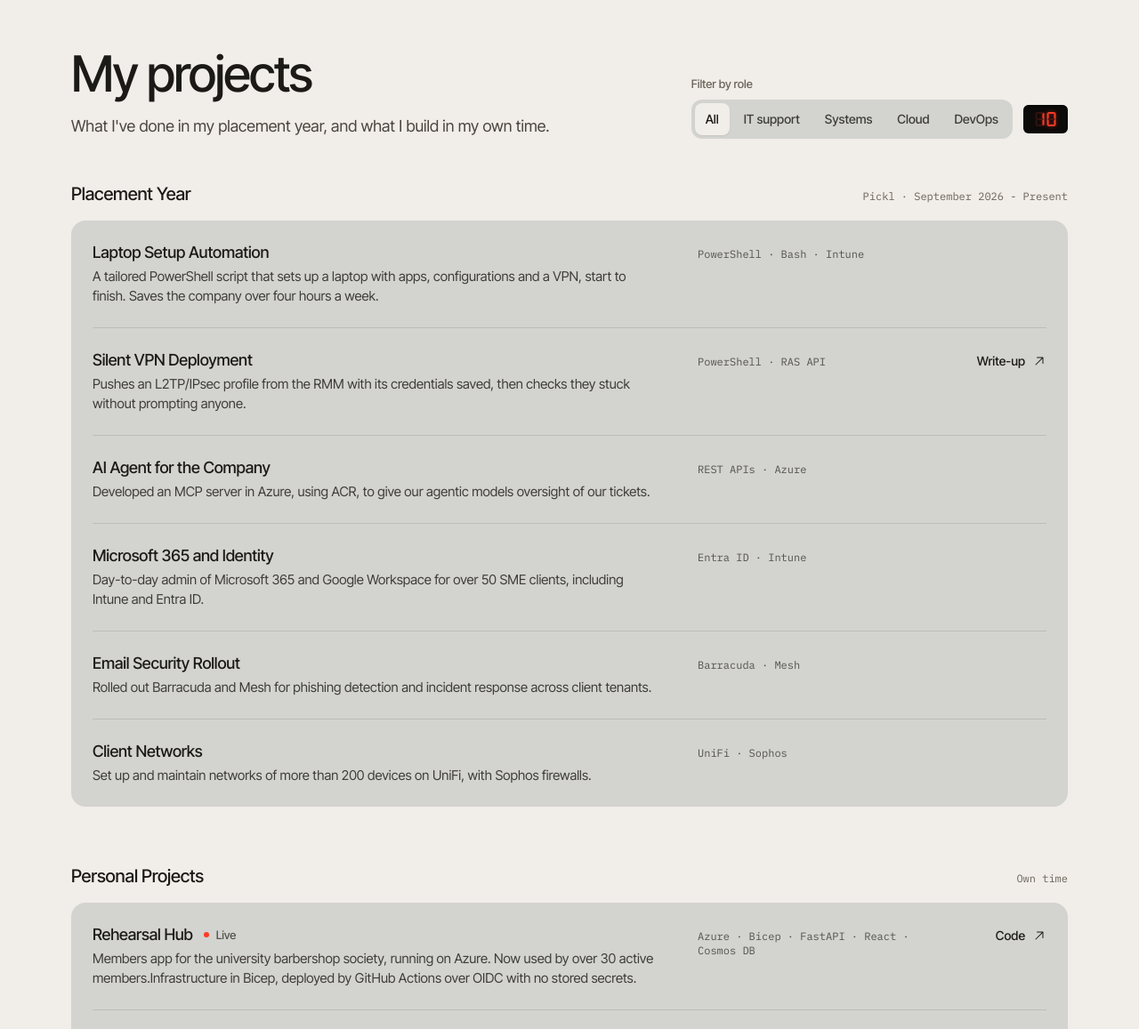
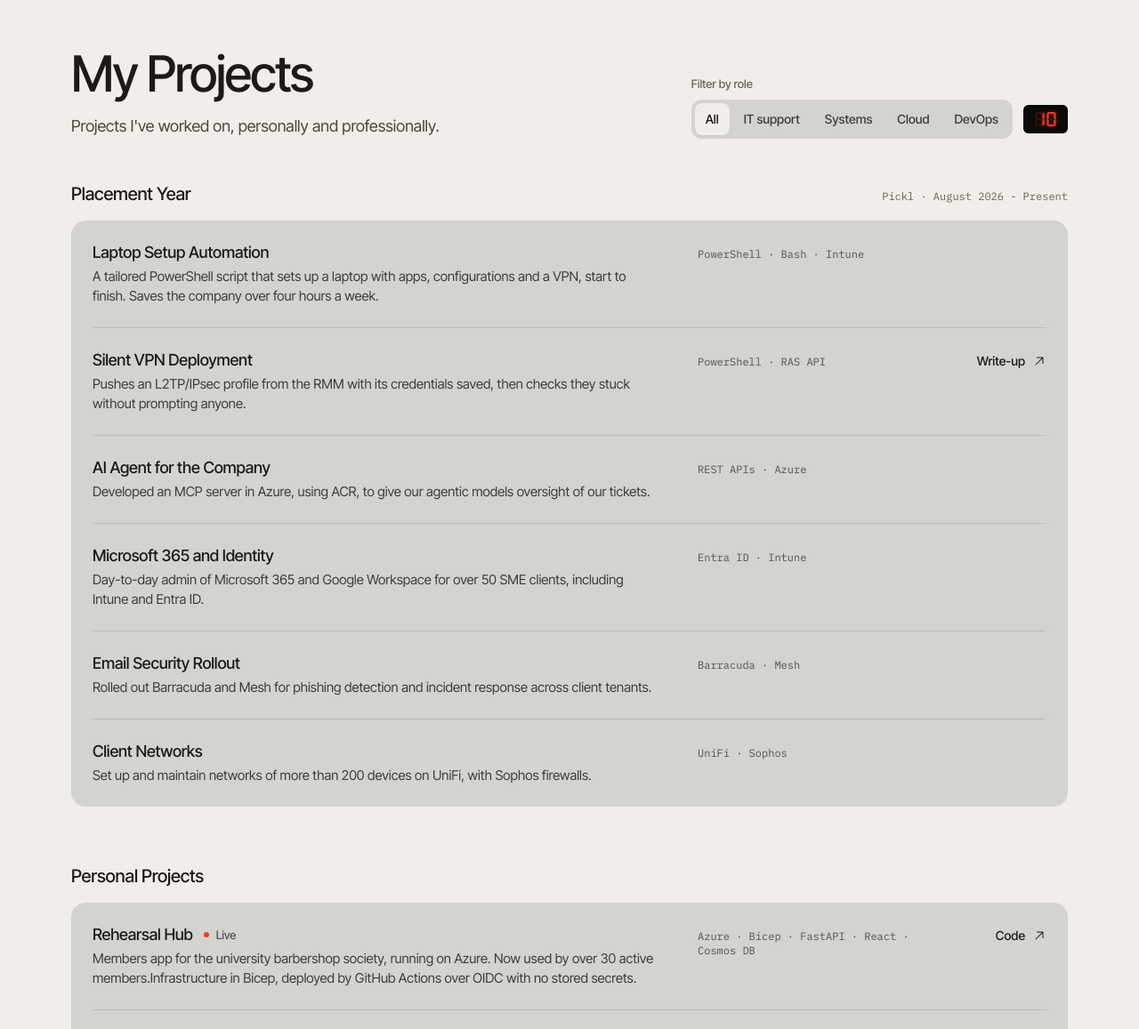
Before and after one commit to ajacobs06/portfolio, a plain HTML site: page site/index.html in a window 1280 px wide. Shown: the part 859-2016 px from the top of the page at 89% size. Drawn offline with Linux system fonts and the light colour scheme; no server answers.

Commit message:
Update projects section copy and placement start date
Co-Authored-By: Claude Opus 5.5 <noreply@anthropic.com>

```diff
--- a/site/index.html
+++ b/site/index.html
@@ -65,8 +65,8 @@
   <section class="section wrap" id="work" data-section="work" aria-labelledby="work-title">
     <div class="section__head">
       <div>
-        <h2 class="h2" id="work-title">My projects</h2>
-        <p class="lede">What I've done in my placement year, and what I build in my own time.</p>
+        <h2 class="h2" id="work-title">My Projects</h2>
+        <p class="lede">Projects I've worked on, personally and professionally.</p>
       </div>
       <div class="filter" role="group" aria-label="Filter projects by role">
         <span class="lab">Filter by role</span>
@@ -84,7 +84,7 @@
     </div>
 
     <div class="group">
-      <div class="group__head"><h3 class="h3">Placement Year</h3><span class="meta">Pickl · September 2026 - Present</span></div>
+      <div class="group__head"><h3 class="h3">Placement Year</h3><span class="meta">Pickl · August 2026 - Present</span></div>
       <ul class="panel rows">
         <li class="row" data-roles="it systems">
           <div class="row__main"><h4 class="row__title">Laptop Setup Automation</h4><p class="row__desc">A tailored PowerShell script that sets up a laptop with apps, configurations and a VPN, start to finish. Saves the company over four hours a week.</p></div>
@@ -120,7 +120,7 @@
     </div>
 
     <div class="group">
-      <div class="group__head"><h3 class="h3">Personal Projects</h3><span class="meta">Own time</span></div>
+      <div class="group__head"><h3 class="h3">Personal Projects</h3></div>
       <ul class="panel rows">
         <li class="row" data-roles="cloud devops">
           <div class="row__main"><h4 class="row__title">Rehearsal Hub <span class="tag"><span class="dot" aria-hidden="true"></span>Live</span></h4><p class="row__desc">Members app for the university barbershop society, running on Azure. Now used by over 30 active members.Infrastructure in Bicep, deployed by GitHub Actions over OIDC with no stored secrets.</p></div>
```
